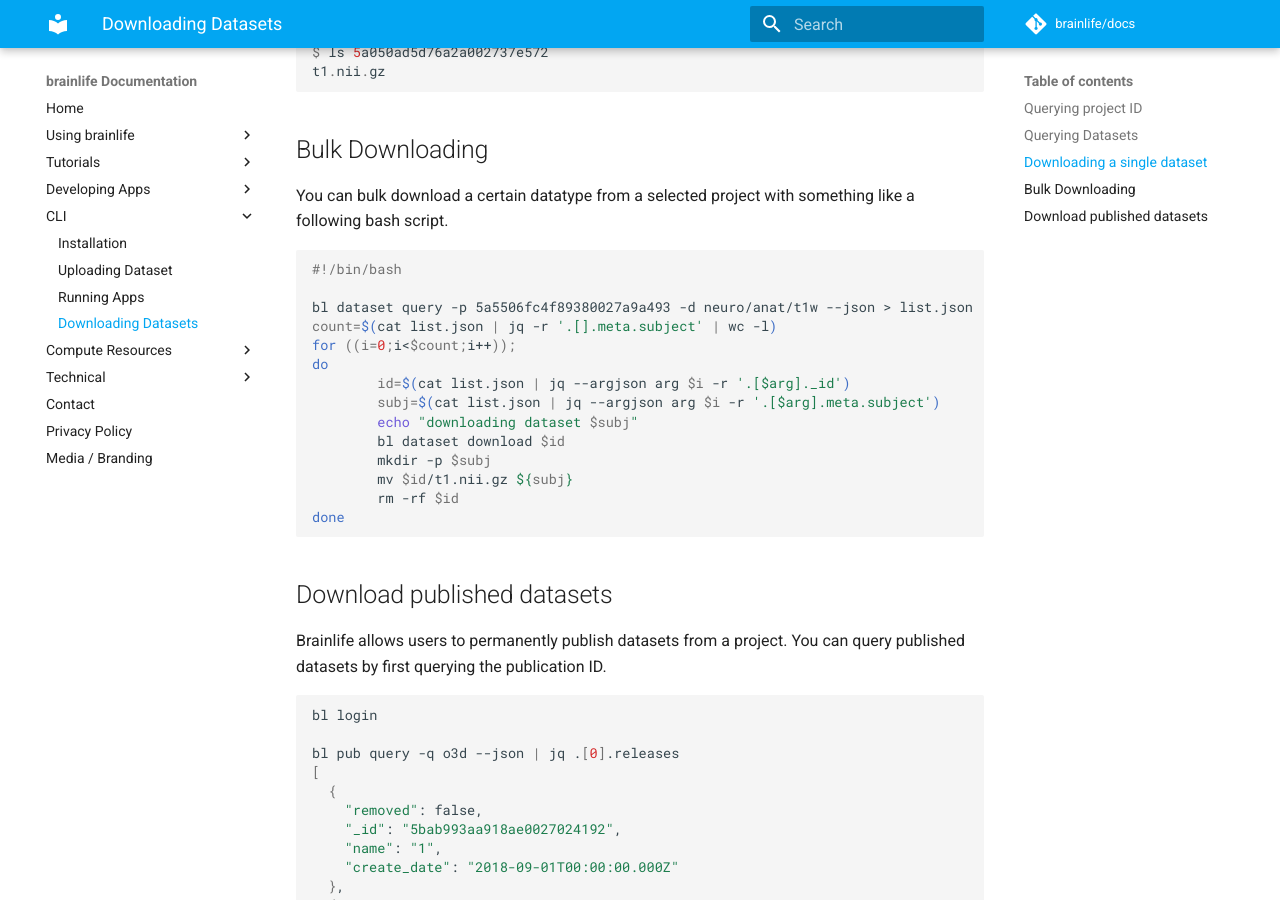
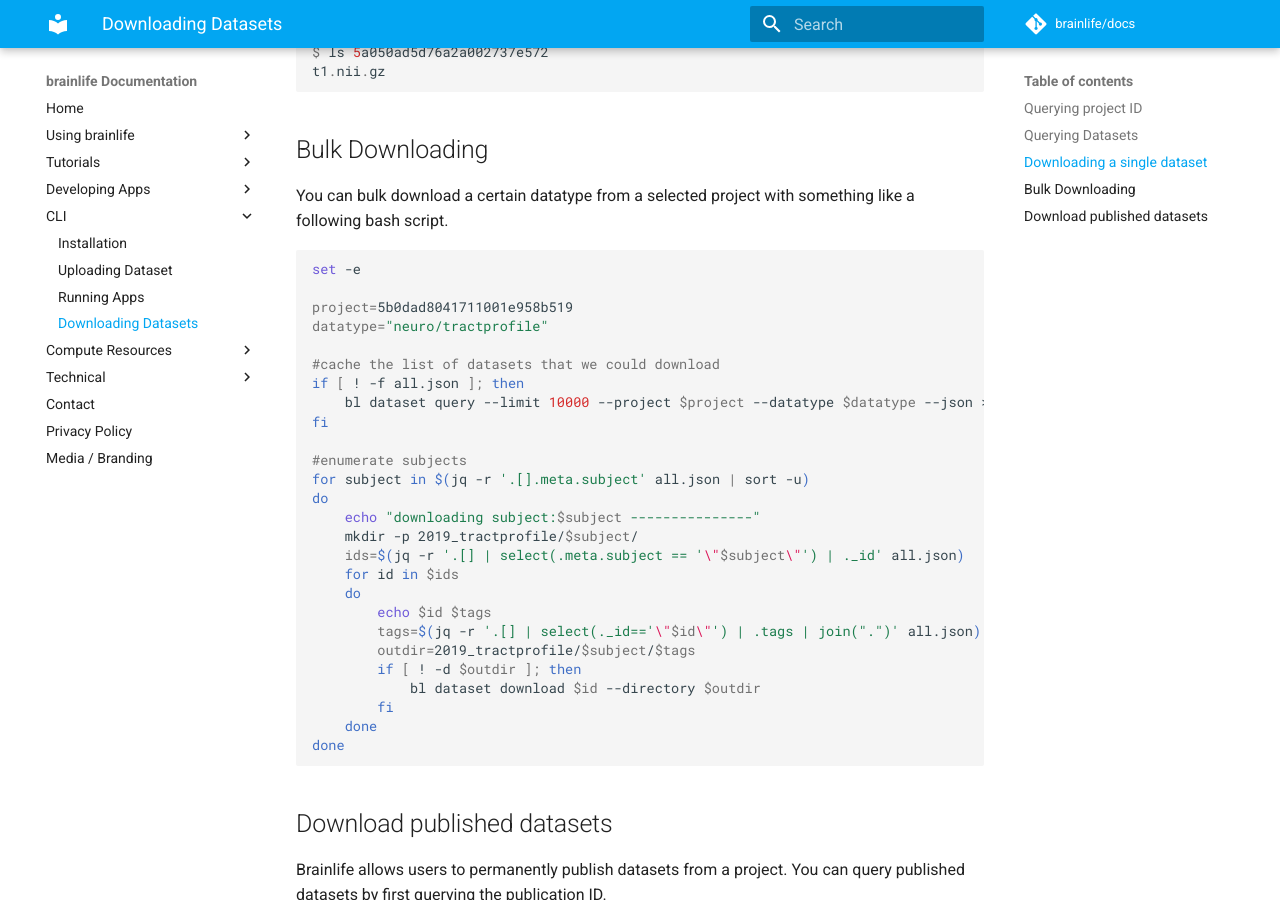
Before and after one commit to brainlife/docs, an MkDocs documentation site: the page built from docs/cli/download.md, in a window 1280 px wide and 900 px high, scrolled down 1223 px. Built offline with MkDocs 1.6.1 and Material for MkDocs 9.7.7, drawn with Linux system fonts in a browser that asks for light colours; comment, search, counter and statistics services are not loaded.

Commit message:
updated bulk dataset download cli sample

````diff
--- a/docs/cli/download.md
+++ b/docs/cli/download.md
@@ -64,20 +64,33 @@
 You can bulk download a certain datatype from a selected project with something like a following bash script.
 
 ```bash
-#!/bin/bash
+set -e
 
-bl dataset query -p 5a5506fc4f89380027a9a493 -d neuro/anat/t1w --json > list.json
-count=$(cat list.json | jq -r '.[].meta.subject' | wc -l)
-for ((i=0;i<$count;i++));
+project=5b0dad8041711001e958b519
+datatype="neuro/tractprofile"
+
+#cache the list of datasets that we could download
+if [ ! -f all.json ]; then
+    bl dataset query --limit 10000 --project $project --datatype $datatype --json > all.json
+fi
+
+#enumerate subjects
+for subject in $(jq -r '.[].meta.subject' all.json | sort -u)
 do
-        id=$(cat list.json | jq --argjson arg $i -r '.[$arg]._id')
-        subj=$(cat list.json | jq --argjson arg $i -r '.[$arg].meta.subject')
-        echo "downloading dataset $subj"
-        bl dataset download $id
-        mkdir -p $subj
-        mv $id/t1.nii.gz ${subj}
-        rm -rf $id
+    echo "downloading subject:$subject ---------------"
+    mkdir -p 2019_tractprofile/$subject/
+    ids=$(jq -r '.[] | select(.meta.subject == '\"$subject\"') | ._id' all.json)
+    for id in $ids
+    do
+        echo $id $tags
+        tags=$(jq -r '.[] | select(._id=='\"$id\"') | .tags | join(".")' all.json)
+        outdir=2019_tractprofile/$subject/$tags
+        if [ ! -d $outdir ]; then
+            bl dataset download $id --directory $outdir
+        fi
+    done
 done
+
 ```
 
 ## Download published datasets
````
Also changed, not shown: docs/apps/introduction.md (+5 -2 lines), docs/media.md (+2 -0 lines).
